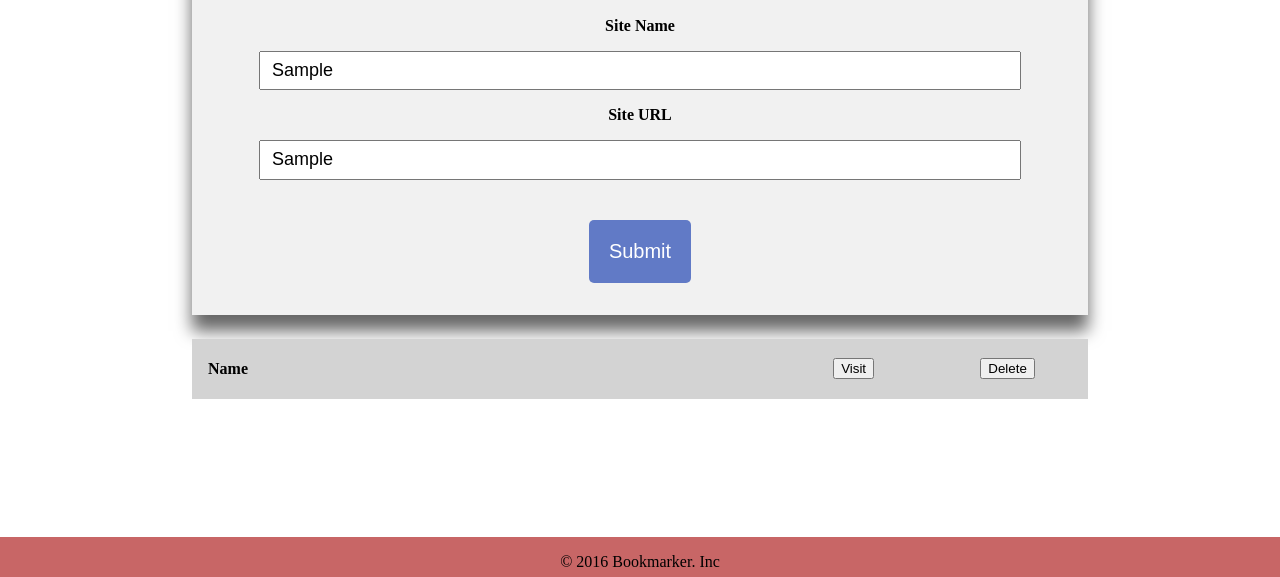
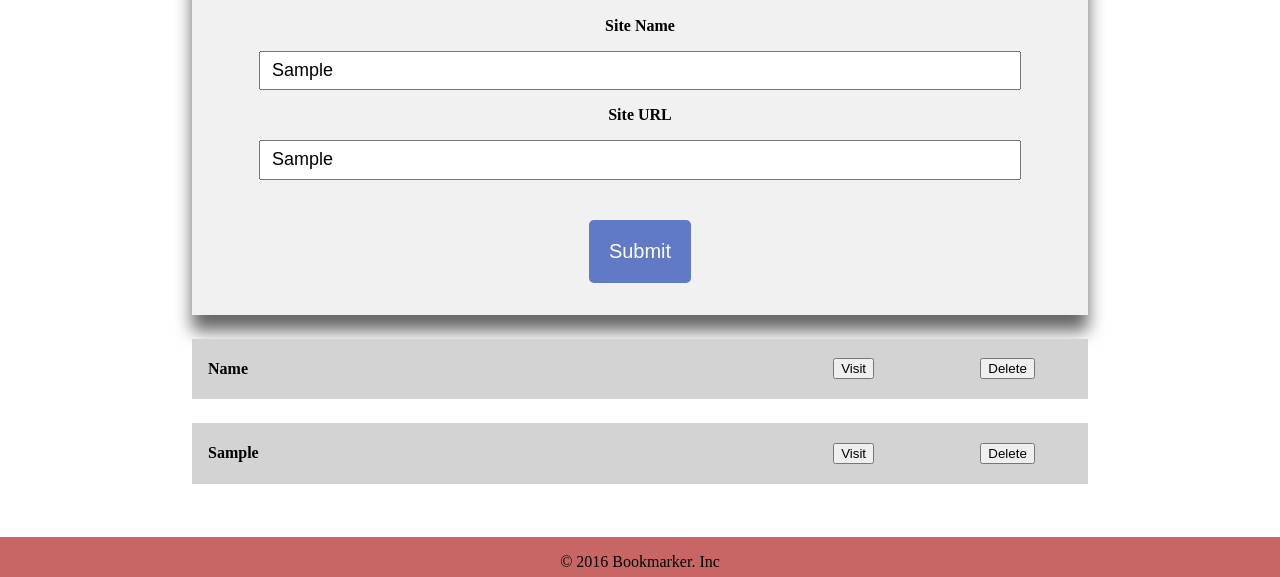
Before and after one commit to EvaB85/js-bookmarker, a plain HTML site: page index.html in a window 1280 px wide. Both pictures are taken after typing "Sample", "Sample" into the empty fields and a click on the button "Submit". Shown: the part 223-800 px from the top of the page. Drawn offline with nearby package versions, Linux system fonts and the light colour scheme; files that its build step writes are made by us from their sources.

Commit message:
delete button works!

```diff
--- a/index.html
+++ b/index.html
@@ -21,7 +21,7 @@
         <button id="button" type="button" name="button">Submit</button>
       </div>
 
-      <section class="output-box" id='output'>
+      <section id='fave-box'>
 
         <div class='fave'>
           <h4>Name</h4>
--- a/script.js
+++ b/script.js
@@ -1,12 +1,41 @@
 
 let button = document.getElementById('button');
+
 let addFave = function(e) {
+  let faveBox = document.getElementById('fave-box');
   let siteName = document.getElementById('site-name');
+
   let siteUrl = document.getElementById('site-url');
+  let url = siteUrl.value;
+
   let name = siteName.value;
-  let url = siteUrl.value;
-  console.log('url: ', url);
-  console.log('Name: ', name);
+  let outerDiv = document.createElement('div');
+  outerDiv.className = 'fave';
+  let newH4 = document.createElement('h4');
+  newH4.textContent = name;
+  outerDiv.append(newH4);
+
+  let innerDiv = document.createElement('div');
+  innerDiv.className = 'btn-wrap';
+
+  let visitButton = document.createElement('button');
+  visitButton.textContent = 'Visit';
+  visitButton.addEventListener('click', function() {
+    // window.open(url);
+
+  });
+
+  let deleteButton = document.createElement('button');
+  deleteButton.textContent = 'Delete';
+  deleteButton.addEventListener('click', function() {
+    outerDiv.remove();
+  });
+
+  innerDiv.append(visitButton);
+  innerDiv.append(deleteButton);
+
+  outerDiv.append(innerDiv);
+  faveBox.append(outerDiv);
 }
 
 button.addEventListener('click', function(event) {
```
